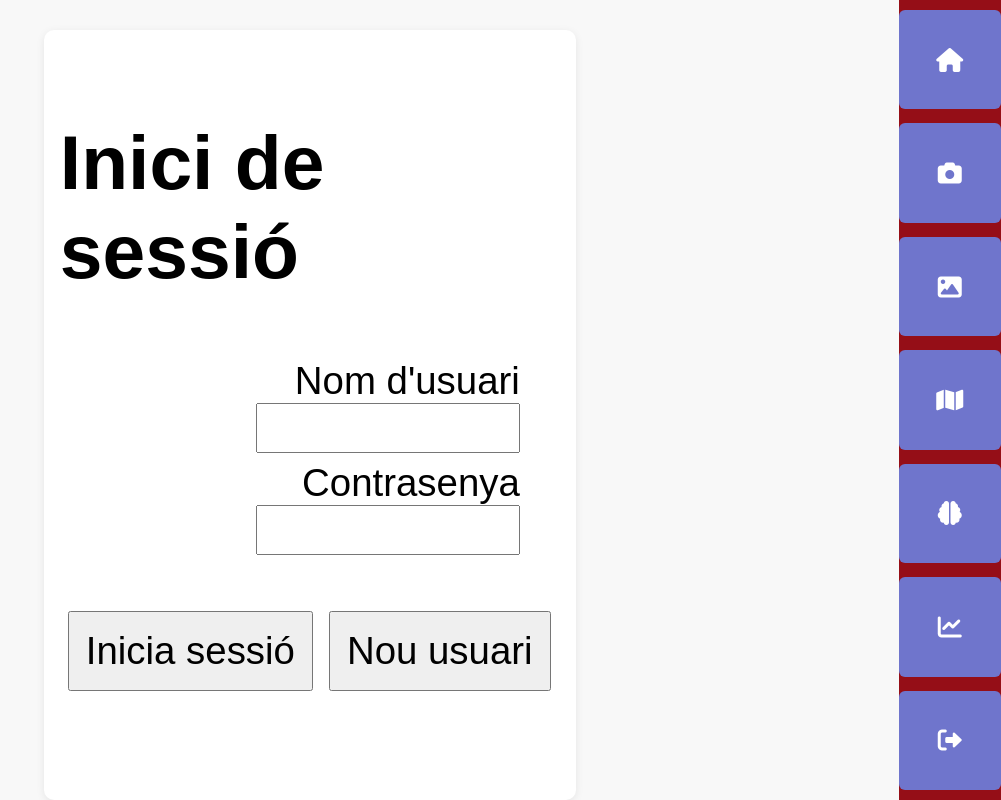
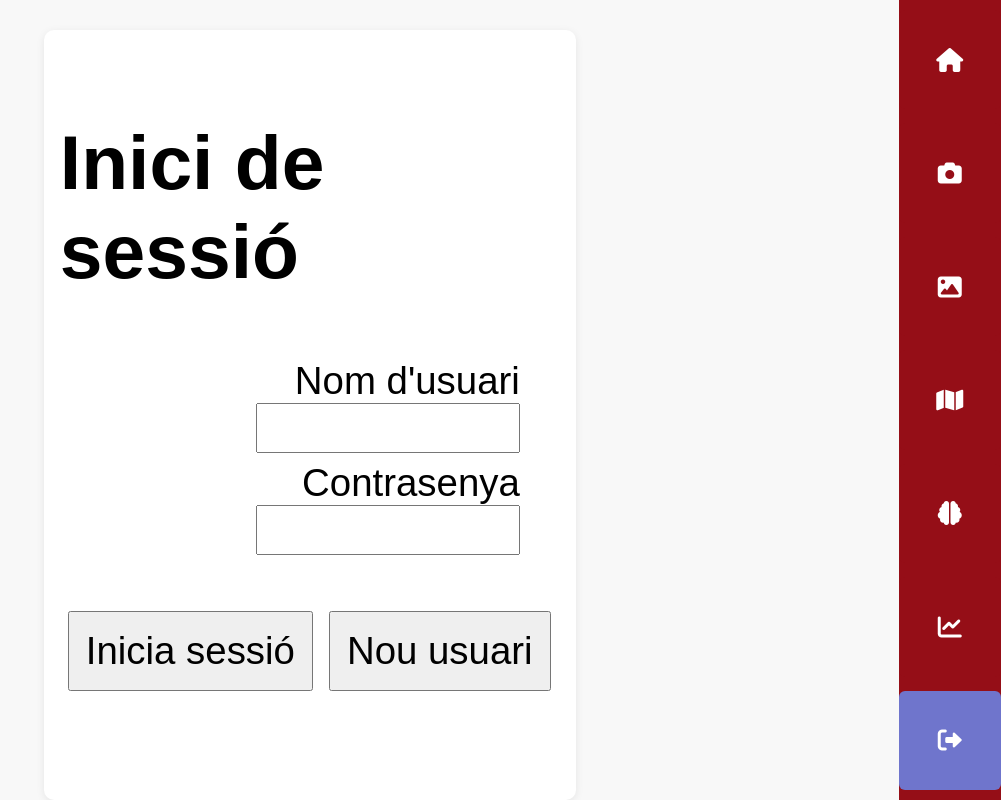
Before and after one commit to PereGarciaTafalla/webappPereGarciaTafalla, a plain HTML site: page index.html in a window 1280 px wide. Both pictures are taken after a click on the icon 1228 px from the left and 740 px from the top of the page. Shown: the whole page, without its empty margins (279-1280 px from the left). Drawn offline with Linux system fonts and the light colour scheme.

Commit message:
canvisminoritaris

```diff
--- a/index.html
+++ b/index.html
@@ -198,7 +198,7 @@
   </div>
   <div id="seccio_6" class="seccio">
     <div id="div_diagrama">
-      NIVELL DE LLUM
+      NIVELL DE LLUM PERE GARCIA
       <canvas id="diagrama"></canvas>
     </div>
     <div id="div_valor"></div>
--- a/index.js
+++ b/index.js
@@ -40,6 +40,25 @@ function validacio_sessio() {
             }
         });
 }
+function tanca_seccio() {
+    // Amaga totes les seccions menys la de login
+    for (let i = 1; i <= 6; i++) {
+        let seccio = document.getElementById("seccio_" + i);
+        if (seccio) seccio.style.display = "none";
+    }
+    // Mostra la secció de login
+    document.getElementById("seccio_0").style.display = "block";
+    // Treu l'estat actiu dels botons del menú
+    for (let i = 1; i <= 6; i++) {
+        let boto = document.getElementById("boto_" + i);
+        if (boto) boto.classList.remove('active');
+        if (boto) {
+            boto.style.color = "white";
+            boto.style.backgroundColor = "#950E17";
+        }
+    }
+}
+
 
 function inicia_sessio() {
     validat = true;
```
